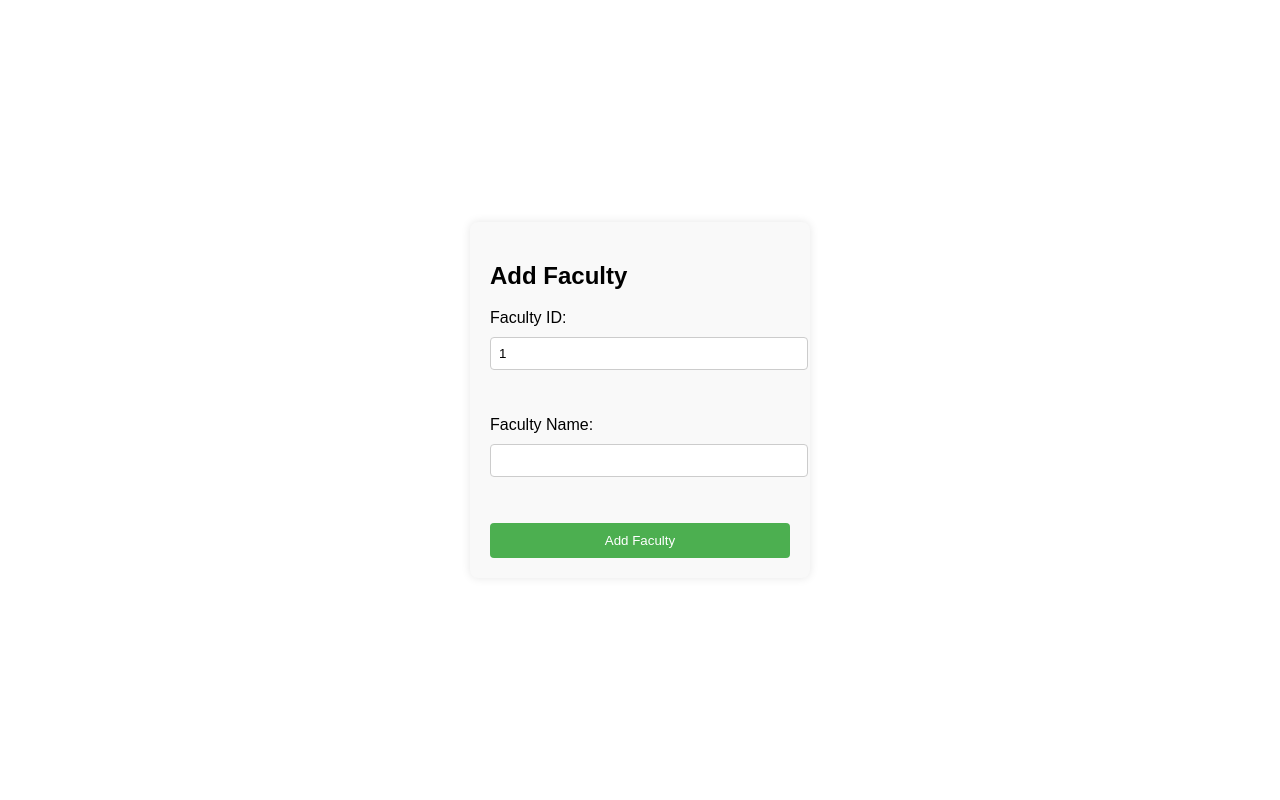
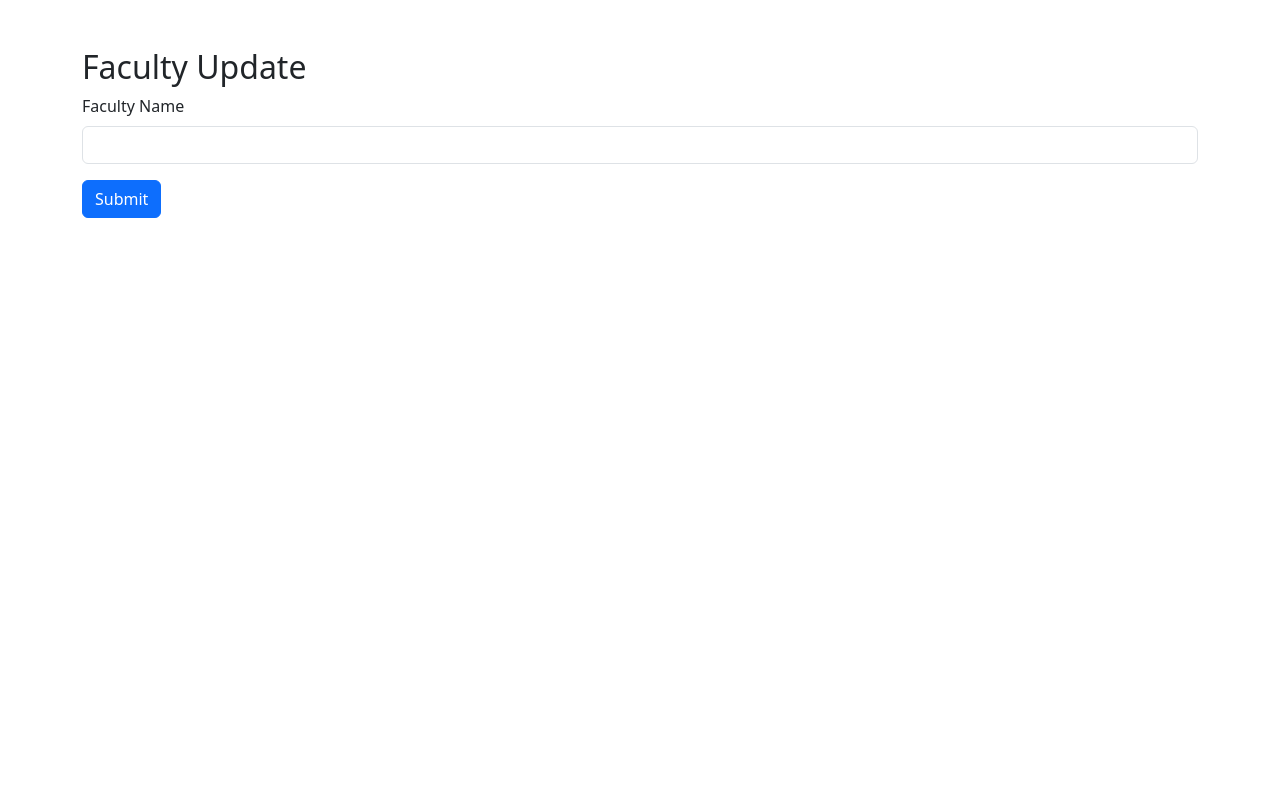
Before and after one commit to harshaparida/Student-Project-Allottment-and-Management-System, a Flask app: page /faculty_update in a window 1280 px wide. Run offline with Flask 3, Linux system fonts and the light colour scheme; some libraries are stand-ins or nearby versions.

Commit message:
faculty_update

```diff
--- a/app.py
+++ b/app.py
@@ -233,10 +233,32 @@ def show_students():
     connection.close()
 
     return render_template('show_students.html', username=session['admin_username'], students=students)
-@app.route('/faculty_update')
+
+# Route to display the form
+@app.route('/faculty_update', methods=['GET', 'POST'])
 def faculty_update():
+    if request.method == 'POST':
+        name = request.form['name']
+
+        if name.strip():  # Validate input
+            try:
+                conn = create_connection()
+                cursor = conn.cursor()
+                # Insert the data into Faculty table
+                cursor.execute("INSERT INTO Faculty (name) VALUES (%s)", (name,))
+                conn.commit()
+                flash("Faculty added successfully!", "success")
+            except mysql.connector.Error as err:
+                flash(f"Error: {err}", "danger")
+            finally:
+                cursor.close()
+                conn.close()
+        else:
+            flash("Name cannot be empty!", "danger")
+
+        return redirect('/faculty_update')
+
     return render_template('faculty_update.html')
-
 # Logout route
 @app.route('/logout')
 def logout():
--- a/templates/faculty_update.html
+++ b/templates/faculty_update.html
@@ -3,88 +3,30 @@
 <head>
     <meta charset="UTF-8">
     <meta name="viewport" content="width=device-width, initial-scale=1.0">
-    <title>Add Faculty</title>
-    <style>
-        /* Center the form on the page */
-        body, html {
-            height: 100%;
-            margin: 0;
-            display: flex;
-            justify-content: center;
-            align-items: center;
-            font-family: Arial, sans-serif;
-        }
-
-        /* Styling for the form */
-        form {
-            background-color: #f9f9f9;
-            padding: 20px;
-            border-radius: 8px;
-            box-shadow: 0px 0px 10px rgba(0, 0, 0, 0.1);
-            width: 300px;
-        }
-
-        label, input {
-            display: block;
-            width: 100%;
-            margin-bottom: 10px;
-        }
-
-        input[type="text"] {
-            padding: 8px;
-            border: 1px solid #ccc;
-            border-radius: 4px;
-        }
-
-        button {
-            width: 100%;
-            padding: 10px;
-            background-color: #4CAF50;
-            color: white;
-            border: none;
-            border-radius: 4px;
-            cursor: pointer;
-        }
-
-        button:hover {
-            background-color: #45a049;
-        }
-    </style>
-    <script>
-        let facultyId = 1;
-
-        function addFaculty(event) {
-            event.preventDefault();
-            const facultyName = document.getElementById('facultyName').value;
-
-            if (facultyName.trim() === '') {
-                alert('Please enter a faculty name.');
-                return;
-            }
-
-            console.log('Faculty ID:', facultyId);
-            console.log('Faculty Name:', facultyName);
-
-            facultyId++;
-            document.getElementById('facultyName').value = '';
-            document.getElementById('facultyId').value = facultyId;
-        }
-
-        window.onload = function() {
-            document.getElementById('facultyId').value = facultyId;
-        };
-    </script>
+    <title>Faculty Update</title>
+    <link rel="stylesheet" href="https://cdnjs.cloudflare.com/ajax/libs/bootstrap/5.3.0/css/bootstrap.min.css">
 </head>
 <body>
-    <form id="facultyForm" onsubmit="addFaculty(event)">
-        <h2>Add Faculty</h2>
-        <label for="facultyId">Faculty ID:</label>
-        <input type="text" id="facultyId" name="facultyId" readonly><br><br>
+    <div class="container mt-5">
+        <h2>Faculty Update</h2>
+        <!-- Flash messages -->
+        {% with messages = get_flashed_messages(with_categories=true) %}
+        {% if messages %}
+            <div>
+            {% for category, message in messages %}
+                <div class="alert alert-{{ category }}">{{ message }}</div>
+            {% endfor %}
+            </div>
+        {% endif %}
+        {% endwith %}
 
-        <label for="facultyName">Faculty Name:</label>
-        <input type="text" id="facultyName" name="facultyName" required><br><br>
-
-        <button type="submit">Add Faculty</button>
-    </form>
+        <form method="POST" action="/faculty_update">
+            <div class="mb-3">
+                <label for="name" class="form-label">Faculty Name</label>
+                <input type="text" class="form-control" id="name" name="name" required>
+            </div>
+            <button type="submit" class="btn btn-primary">Submit</button>
+        </form>
+    </div>
 </body>
 </html>
```
